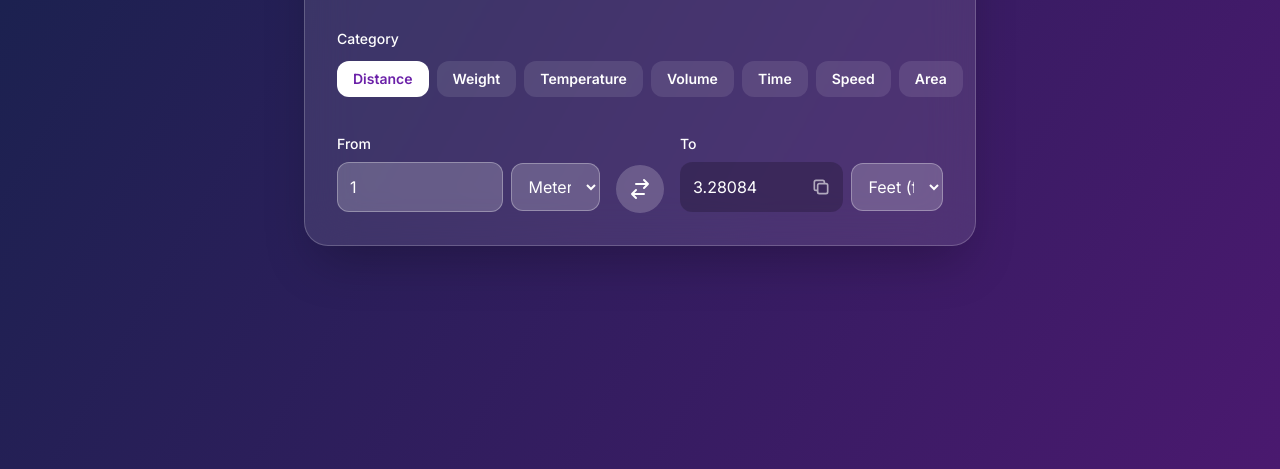
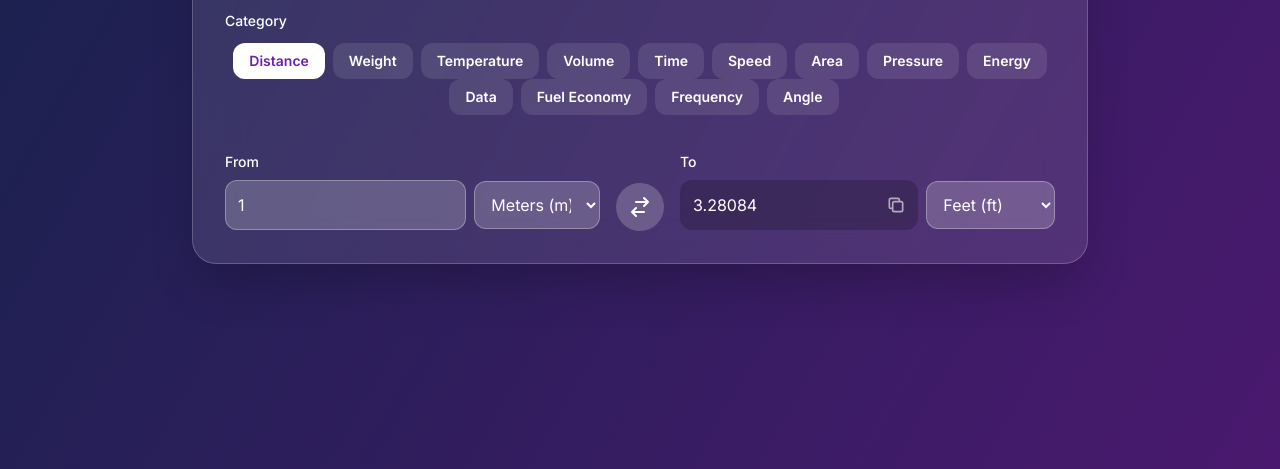
Before and after one commit to Oscar200442/Unitconverter, a plain HTML site: page index.html in a window 1280 px wide. Shown: the part 331-800 px from the top of the page. Drawn offline with nearby package versions, Linux system fonts and the light colour scheme.

Commit message:
Update index.html

```diff
--- a/index.html
+++ b/index.html
@@ -49,11 +49,20 @@
         input[type=number] {
             -moz-appearance: textfield;
         }
+
+        /* Adjustments for wider layout */
+        .max-w-4xl {
+            max-width: 56rem; /* 896px */
+        }
+        #category-container {
+            flex-wrap: wrap;
+            justify-content: center;
+        }
     </style>
 </head>
 <body class="gradient-bg flex items-center justify-center min-h-screen text-white p-4 antialiased">
 
-    <div class="bg-white bg-opacity-10 backdrop-blur-xl rounded-3xl p-6 sm:p-8 w-full max-w-2xl shadow-2xl border border-white border-opacity-20">
+    <div class="bg-white bg-opacity-10 backdrop-blur-xl rounded-3xl p-6 sm:p-8 w-full max-w-4xl shadow-2xl border border-white border-opacity-20">
 
         <div class="text-center mb-8">
             <h1 class="text-3xl sm:text-4xl font-bold mb-2 tracking-tight">Convertiverse</h1>
@@ -110,7 +119,7 @@
                 { name: "Grams", unit: "g", factor: 1 }, { name: "Kilograms", unit: "kg", factor: 1000 }, { name: "Milligrams", unit: "mg", factor: 0.001 }, { name: "Pounds", unit: "lb", factor: 453.592 }, { name: "Ounces", unit: "oz", factor: 28.3495 }, { name: "Tons (metric)", unit: "t", factor: 1000000 }, { name: "Stones", unit: "st", factor: 6350.29 }
             ],
             temperature: [
-                { name: "Celsius", unit: "°C", toBase: c => parseFloat(c), fromBase: c => parseFloat(c) }, { name: "Fahrenheit", unit: "°F", toBase: f => (parseFloat(f) - 32) * 5/9, fromBase: c => (parseFloat(c) * 9/5) + 32 }, { name: "Kelvin", unit: "K", toBase: k => parseFloat(k) - 273.15, fromBase: c => parseFloat(c) + 273.15 }
+                { name: "Celsius", unit: "°C", toBase: c => parseFloat(c), fromBase: c => (parseFloat(c) * 9/5) + 32 }, { name: "Fahrenheit", unit: "°F", toBase: f => (parseFloat(f) - 32) * 5/9, fromBase: c => (parseFloat(c) * 9/5) + 32 }, { name: "Kelvin", unit: "K", toBase: k => parseFloat(k) - 273.15, fromBase: c => parseFloat(c) + 273.15 }
             ],
             volume: [
                 { name: "Liters", unit: "L", factor: 1 }, { name: "Milliliters", unit: "mL", factor: 0.001 }, { name: "Gallons (US)", unit: "gal", factor: 3.78541 }, { name: "Quarts (US)", unit: "qt", factor: 0.946353 }, { name: "Pints (US)", unit: "pt", factor: 0.473176 }, { name: "Cubic Meters", unit: "m³", factor: 1000 }, { name: "Fluid Ounces (US)", unit: "fl oz", factor: 0.0295735 }
@@ -231,17 +240,19 @@
             if (currentCategory === 'temperature') {
                 const baseValue = fromData.toBase(inputValue);
                 result = toData.fromBase(baseValue);
-            } else if (currentCategory === 'fuel_economy') {
+            } else {
+                let valueInBase;
                 if (fromData.isInverse) {
-                    const baseValue = fromData.factor / inputValue;
-                    result = toData.isInverse ? toData.factor / baseValue : baseValue / toData.factor;
+                    valueInBase = 1 / inputValue * fromData.factor;
                 } else {
-                    const baseValue = inputValue * fromData.factor;
-                    result = toData.isInverse ? toData.factor / baseValue : baseValue / toData.factor;
+                    valueInBase = inputValue * fromData.factor;
                 }
-            } else {
-                const valueInBase = inputValue * fromData.factor;
-                result = valueInBase / toData.factor;
+
+                if (toData.isInverse) {
+                    result = toData.factor / valueInBase;
+                } else {
+                    result = valueInBase / toData.factor;
+                }
             }
 
             if (Math.abs(result) < 0.0001 && result !== 0) {
```
